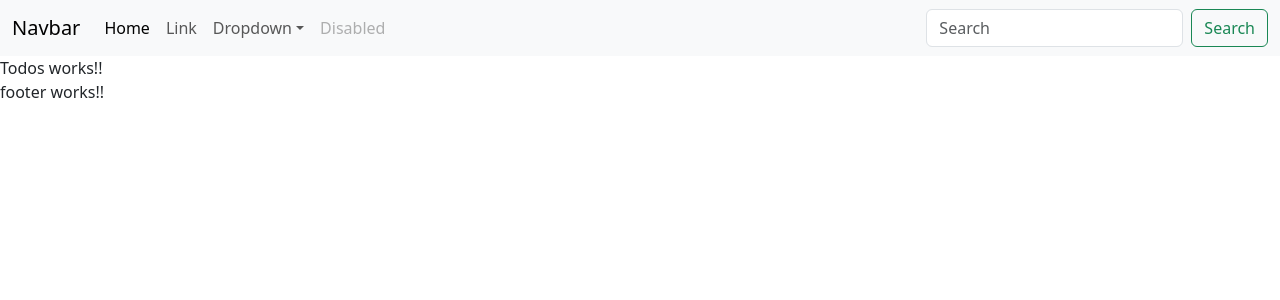
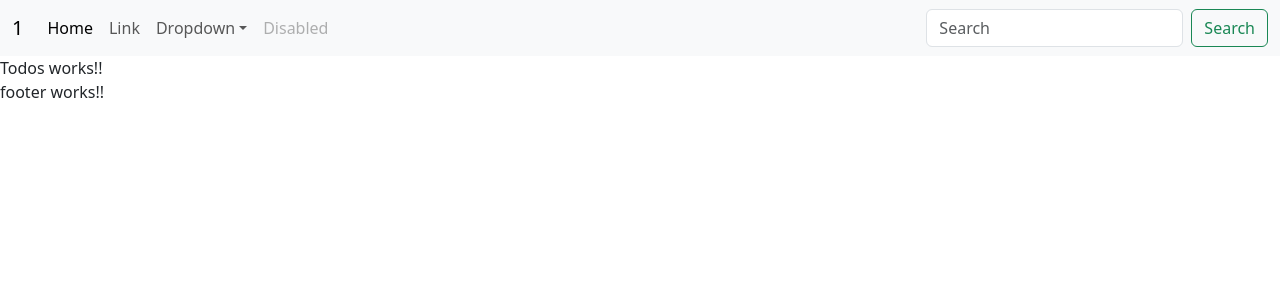
Before and after one commit to Nishantrde/lrn_react, a React (Create React App) app: page / in a window 1280 px wide. Shown: the top 300 px of the page. Built offline with nearby package versions, Linux system fonts and the light colour scheme.

Commit message:
learning about props and variable classification

```diff
--- a/src/App.js
+++ b/src/App.js
@@ -1,4 +1,3 @@
-import logo from './logo.svg';
 import 'bootstrap/dist/css/bootstrap.min.css';
 import Header from './MyComponenets/Header';
 import Footer from './MyComponenets/Footer';
@@ -10,7 +9,7 @@
   let x = 2;
   return (
     <>
-    <Header/>
+    <Header title = {1} searchbar = {true}/>
     <Todos/>
     <Footer/>
     </>
--- a/src/MyComponenets/Header.js
+++ b/src/MyComponenets/Header.js
@@ -1,10 +1,11 @@
 import React from 'react'
+import PropTypes from 'prop-types'
 
-export default function Header() {
+export default function Header(props) {
   return (
       <nav className="navbar navbar-expand-lg bg-body-tertiary">
   <div className="container-fluid">
-    <a className="navbar-brand" href="#">Navbar</a>
+    <a className="navbar-brand" href="#">{props.title}</a>
     <button className="navbar-toggler" type="button" data-bs-toggle="collapse" data-bs-target="#navbarSupportedContent" aria-controls="navbarSupportedContent" aria-expanded="false" aria-label="Toggle navigation">
       <span className="navbar-toggler-icon"></span>
     </button>
@@ -31,13 +32,17 @@
           <a className="nav-link disabled" aria-disabled="true">Disabled</a>
         </li>
       </ul>
-      <form className="d-flex" role="search">
+      {props.searchbar? <form className="d-flex" role="search">
         <input className="form-control me-2" type="search" placeholder="Search" aria-label="Search"/>
         <button className="btn btn-outline-success" type="submit">Search</button>
-      </form>
+      </form>:""}
     </div>
   </div>
 </nav>
 
   )
 }
+
+Header.propTypes = {
+    title: PropTypes.string
+}
```
